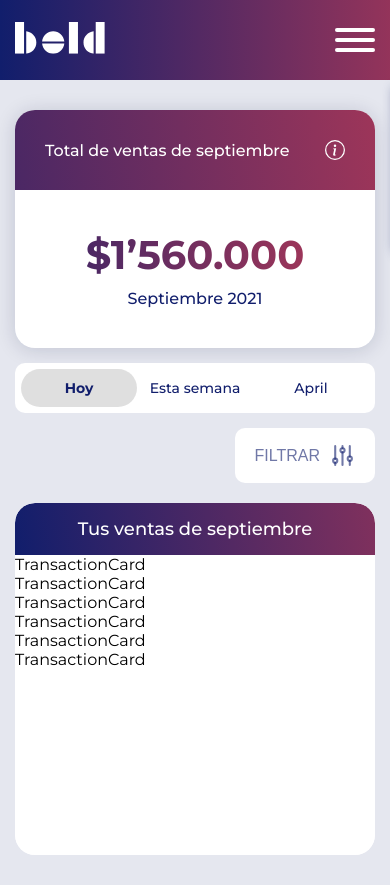
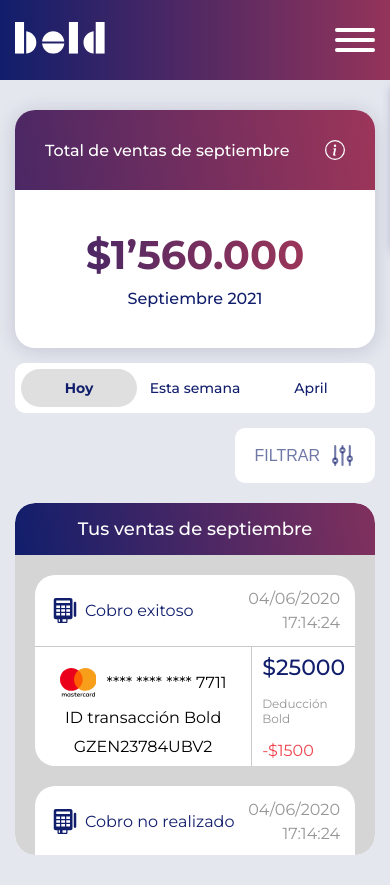
Before and after one commit to call0fcode/bold-dev, a React (Vite) app: page / in a window 390 px wide. Built offline with nearby package versions, Linux system fonts and the light colour scheme.

Commit message:
⭐ feat: Add responsive table

```diff
--- a/src/components/ui/transactions/TransactionCard.jsx
+++ b/src/components/ui/transactions/TransactionCard.jsx
@@ -1,8 +1,59 @@
+// Components
+import VisaIcon from "../../icons/VisaIcon";
+import MasterCardIcon from "../../icons/MasterCardIcon";
+import POSIcon from "../../icons/POSIcon";
+import LinkIcon from "../../icons/LinkIcon";
+
+// Helpers
+import formatDate from "../../../helpers/formatDate.js";
+import formatCardNumber from "../../../helpers/formatCardNumber.js";
+
 // Styles
 import classes from "../../../scss/components/ui/transactions/TransactionCard.module.scss";
 
-const TransactionCard = () => {
-  return <div>TransactionCard</div>;
+const TransactionCard = ({
+  transaction: { type, status, date, method, id, amount },
+}) => {
+  const typeIcon = type === "pos" ? <POSIcon /> : <LinkIcon />;
+  const cardIcon = method.card === "visa" ? <VisaIcon /> : <MasterCardIcon />;
+  const statusText = status === 1 ? "Cobro exitoso" : "Cobro no realizado";
+  const formatedDate = formatDate(date).date;
+  const formatedTime = formatDate(date).time;
+  const formatedCardNumber = formatCardNumber(method.cardNumber);
+
+  return (
+    <div className={classes.card}>
+      <header className={classes.header}>
+        <div className={classes.type}>
+          {typeIcon}
+          <p>{statusText}</p>
+        </div>
+        <div className={classes.date}>
+          <p>{formatedDate}</p>
+          <p>{formatedTime}</p>
+        </div>
+      </header>
+      <div className={classes.content}>
+        <div className={classes.info}>
+          <div className={classes.method}>
+            {cardIcon}
+            <p>{formatedCardNumber}</p>
+          </div>
+          <div className={classes.id}>
+            <p>ID transacción Bold</p>
+            <p>{id}</p>
+          </div>
+        </div>
+        <div className={classes.amount}>
+          <p className={classes.paid}>${amount.paid}</p>
+          {amount.taxes && (
+            <p className={classes["taxes-text"]}>Deducción Bold</p>
+          )}
+          {amount.taxes && <p className={classes.taxes}>-${amount.taxes}</p>}
+        </div>
+      </div>
+    </div>
+  );
 };
 
 export default TransactionCard;
--- a/src/components/ui/transactions/TransactionTableRow.jsx
+++ b/src/components/ui/transactions/TransactionTableRow.jsx
@@ -17,12 +17,12 @@
   const typeIcon = type === "pos" ? <POSIcon /> : <LinkIcon />;
   const cardIcon = method.card === "visa" ? <VisaIcon /> : <MasterCardIcon />;
   const statusText = status === 1 ? "Cobro exitoso" : "Cobro no realizado";
-  const statusBadge = status === 1 ? "success" : "fail";
-  const formatedDate = formatDate(date);
+  const statusBadge = status === 1 ? classes.success : classes.fail;
+  const formatedDate = formatDate(date).fullDate;
   const formatedCardNumber = formatCardNumber(method.cardNumber);
 
   return (
-    <tr className={`${classes.row} ${statusBadge}}`}>
+    <tr className={`${classes.row} ${statusBadge}`}>
       <td className={classes.type}>
         {typeIcon}
         <p>{statusText}</p>
--- a/src/helpers/formatDate.js
+++ b/src/helpers/formatDate.js
@@ -3,19 +3,30 @@
 }
 
 function formatDate(date) {
-  return (
-    [
+  return {
+    fullDate:
+      [
+        padTo2Digits(date.getDate()),
+        padTo2Digits(date.getMonth() + 1),
+        date.getFullYear(),
+      ].join("/") +
+      " - " +
+      [
+        padTo2Digits(date.getHours()),
+        padTo2Digits(date.getMinutes()),
+        padTo2Digits(date.getSeconds()),
+      ].join(":"),
+    date: [
       padTo2Digits(date.getDate()),
       padTo2Digits(date.getMonth() + 1),
       date.getFullYear(),
-    ].join("/") +
-    " - " +
-    [
+    ].join("/"),
+    time: [
       padTo2Digits(date.getHours()),
       padTo2Digits(date.getMinutes()),
       padTo2Digits(date.getSeconds()),
-    ].join(":")
-  );
+    ].join(":"),
+  };
 }
 
 export default formatDate;
--- a/src/scss/components/ui/transactions/TransactionCard.module.scss
+++ b/src/scss/components/ui/transactions/TransactionCard.module.scss
@@ -0,0 +1,96 @@
+.card {
+  position: relative;
+  background-color: $textLightestColor;
+  border-radius: $cardBorderRadius;
+  margin-bottom: 20px;
+}
+
+.header {
+  padding: 10px 15px;
+  display: flex;
+  justify-content: space-between;
+  align-items: center;
+  border-bottom: 1px solid rgba($textLightColor, 0.5);
+}
+
+.type {
+  display: flex;
+  justify-content: center;
+  gap: 5px;
+  color: $primaryColor;
+
+  svg {
+    width: 30px;
+    height: auto;
+  }
+}
+
+.date {
+  display: flex;
+  flex-direction: column;
+  align-items: flex-end;
+  gap: 5px;
+
+  p {
+    margin: 0;
+    color: $textLightColor;
+  }
+}
+
+.content {
+  display: flex;
+  gap: 10px;
+}
+
+.info {
+  border-right: 1px solid rgba($textLightColor, 0.5);
+  flex-basis: 70%;
+  padding: 10px;
+}
+
+.method {
+  display: flex;
+  justify-content: center;
+  align-items: center;
+  gap: 10px;
+}
+
+.id {
+  display: flex;
+  flex-direction: column;
+  justify-content: center;
+  align-items: center;
+  gap: 10px;
+
+  p {
+    margin: 0;
+  }
+}
+
+.amount {
+  display: flex;
+  flex-direction: column;
+  flex-basis: 30%;
+  gap: 15px;
+  justify-content: center;
+  padding: 0px;
+
+  p {
+    margin: 0;
+  }
+
+  .paid {
+    color: $primaryColor;
+    font-size: 22px;
+    font-weight: 500;
+  }
+
+  .taxes-text {
+    font-size: 12px;
+    color: $textLightColor;
+  }
+
+  .taxes {
+    color: $secondaryColor;
+  }
+}
--- a/src/scss/components/ui/transactions/TransactionsCards.module.scss
+++ b/src/scss/components/ui/transactions/TransactionsCards.module.scss
@@ -1,8 +1,10 @@
 .cards-container {
-  background-color: $textLightestColor;
+  background-color: rgba($textLightColor, 0.4);
   border-radius: $cardBorderRadiusBottom;
   width: 100%;
   height: 300px;
+  padding: 20px;
+  overflow-y: auto;
 
   @include lgMinBreakPoint {
     display: none;
--- a/src/scss/components/ui/transactions/TransactionsTableRow.module.scss
+++ b/src/scss/components/ui/transactions/TransactionsTableRow.module.scss
@@ -1,8 +1,4 @@
 .row {
-  &.fail td {
-    background-color: aqua !important;
-  }
-
   td {
     padding: 30px 10px;
     vertical-align: top;
```
Also changed, not shown: src/components/icons/VisaIcon.jsx (+11 -16 lines).
